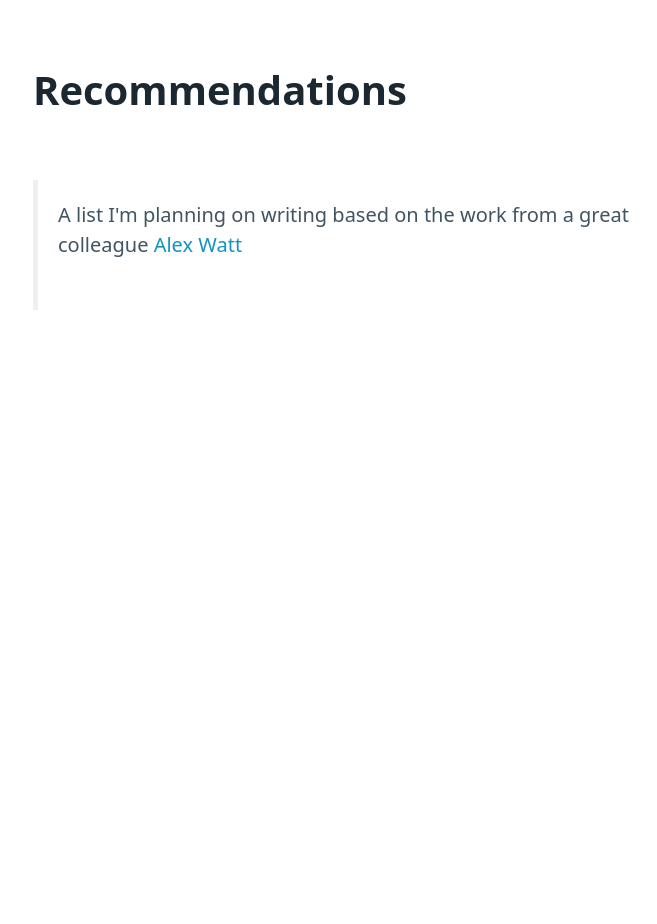
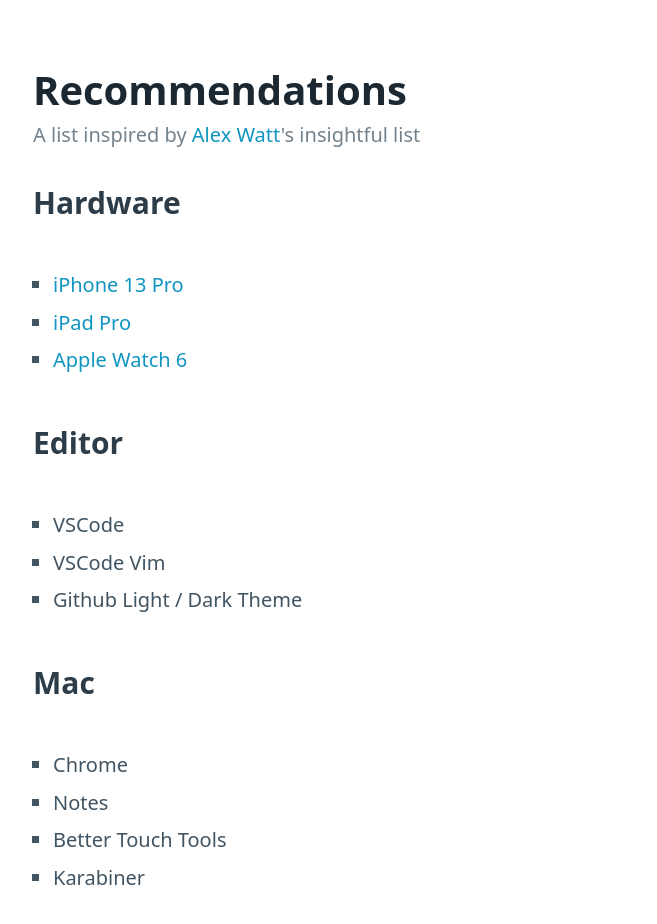
Before and after one commit to snesjhon/world, an Astro site: page /recommendations in a window 1280 px wide. Shown: the part 180-1104 px from the top of the page, without its empty margins (282-939 px from the left). Before the commit the page ends 800 px from the top, so only its background shows below. Built offline with nearby package versions, Linux system fonts and the light colour scheme; Astro itself is replaced by a stand-in of ours.

Commit message:
feat: Add a few recs

```diff
--- a/package.json
+++ b/package.json
@@ -4,6 +4,7 @@
   "version": "0.0.1",
   "scripts": {
     "dev": "astro dev",
+    "devgit": "astro dev --host",
     "start": "astro dev",
     "build": "astro build",
     "preview": "astro preview",
--- a/src/components/Header/components/Nav/Nav.tsx
+++ b/src/components/Header/components/Nav/Nav.tsx
@@ -22,6 +22,7 @@ export function Nav({ links }: { links: LinkProp[] }) {
   ));
   return (
     <nav>
+      <ul className="desktopNav">{linkList}</ul>
       <ul className="mobileNav">
         <li>
           <details role="list">
@@ -32,7 +33,6 @@ export function Nav({ links }: { links: LinkProp[] }) {
           </details>
         </li>
       </ul>
-      <ul className="desktopNav">{linkList}</ul>
       <ul>
         <li>
           <ThemeSwitcher />
--- a/src/pages/recommendations.mdx
+++ b/src/pages/recommendations.mdx
@@ -4,6 +4,29 @@ pubDate: "Aug 09 2022"
 title: "Recommendations"
 ---
 
+<div class="headings">
+
 # Recommendations
 
-> A list I'm planning on writing based on the work from a great colleague <a href="https://alexcwatt.com/recommendations/" target="_blank">Alex Watt </a>
+## A list inspired by <a href="https://alexcwatt.com/recommendations/" target="_blank">Alex Watt</a>'s insightful list
+
+</div>
+
+### Hardware
+
+- [iPhone 13 Pro](https://apple.com/iphone)
+- [iPad Pro](https://apple.com/ipad)
+- [Apple Watch 6](https://apple.com/watch)
+
+### Editor
+
+- VSCode
+- VSCode Vim
+- Github Light / Dark Theme
+
+### Mac
+
+- Chrome
+- Notes
+- Better Touch Tools
+- Karabiner
```
